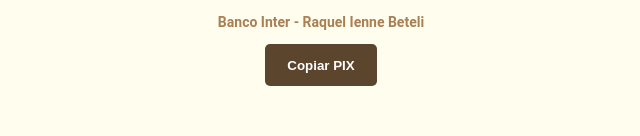
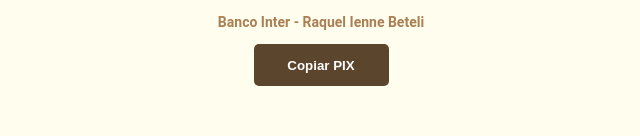
Before and after one commit to azevedev/conv-isaac-raquel, a Vue app: page /presents in a window 1280 px wide. Shown: the part 588-724 px from the top of the page, without its empty margins (319-959 px from the left). Built offline with nearby package versions, Linux system fonts and the light colour scheme.

Commit message:
even minor adjust

```diff
--- a/src/views/Presents.vue
+++ b/src/views/Presents.vue
@@ -14,7 +14,7 @@
         <div style="position: absolute;  z-index: 9999999999 !important; left: 0; right: 0; display: flex; flex-direction: column; justify-content: center; align-items: center;">
             <button
             @click="copyPix"
-            class="showIn" style="min-width: 112px; min-height: 42px; max-width: 112px; max-height: 42px; margin-top: 14px; animation-delay: 0.3s; padding: 14px 22px; background-color: #5c452d; color: #fff; border: none; border-radius: 5px; cursor: pointer;">
+            class="showIn" style="min-width: 135px; min-height: 42px; max-width: 135px; max-height: 42px; margin-top: 14px; animation-delay: 0.3s; padding: 14px 22px; background-color: #5c452d; color: #fff; border: none; border-radius: 5px; cursor: pointer;">
                 Copiar PIX
             </button>
             <div v-if="copied" class="tooltip">Chave PIX copiada!</div>
```
